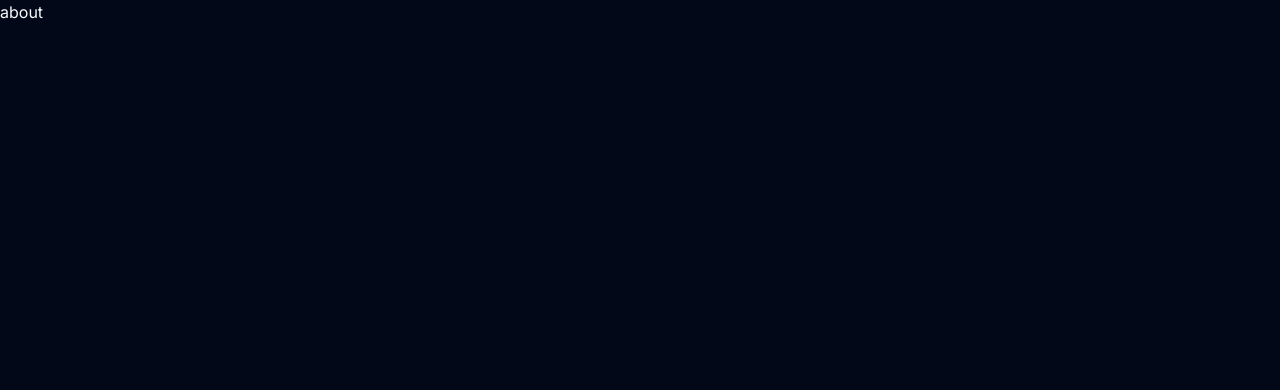
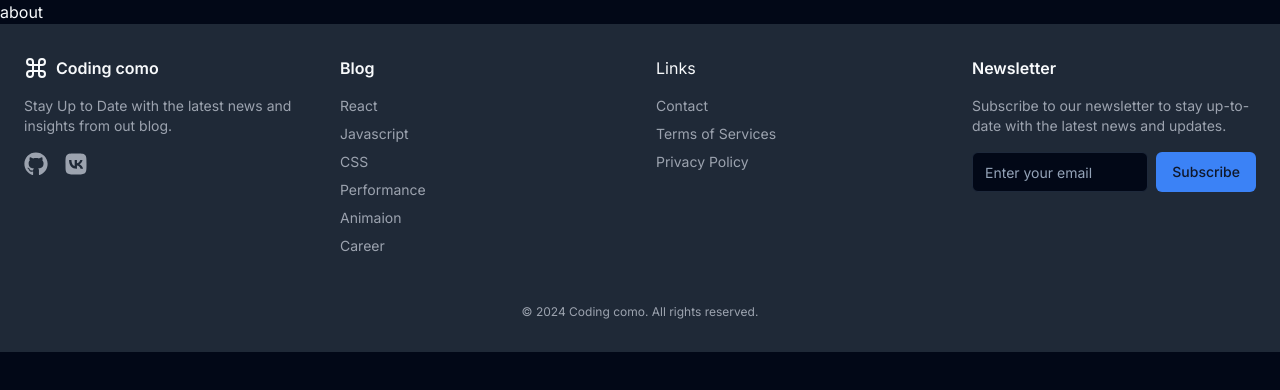
Before and after one commit to AlexeyYakovec/next-blog, a Next.js app: page /about in a window 1280 px wide. Shown: the top 390 px of the page. Built offline with nearby package versions, Linux system fonts and the light colour scheme.

Commit message:
Fixed various bugs in components and adding a few new components

```diff
--- a/app/globals.css
+++ b/app/globals.css
@@ -10,7 +10,7 @@
       --card-foreground: 222.2 84% 4.9%;
       --popover: 0 0% 100%;
       --popover-foreground: 222.2 84% 4.9%;
-      --primary: 222.2 47.4% 11.2%;
+      --primary: 221.2 83.2% 53.3%;
       --primary-foreground: 210 40% 98%;
       --secondary: 210 40% 96.1%;
       --secondary-foreground: 222.2 47.4% 11.2%;
@@ -22,7 +22,7 @@
       --destructive-foreground: 210 40% 98%;
       --border: 214.3 31.8% 91.4%;
       --input: 214.3 31.8% 91.4%;
-      --ring: 222.2 84% 4.9%;
+      --ring: 221.2 83.2% 53.3%;
       --radius: 0.5rem;
       --chart-1: 12 76% 61%;
       --chart-2: 173 58% 39%;
@@ -38,7 +38,7 @@
       --card-foreground: 210 40% 98%;
       --popover: 222.2 84% 4.9%;
       --popover-foreground: 210 40% 98%;
-      --primary: 210 40% 98%;
+      --primary: 217.2 91.2% 59.8%;
       --primary-foreground: 222.2 47.4% 11.2%;
       --secondary: 217.2 32.6% 17.5%;
       --secondary-foreground: 210 40% 98%;
@@ -50,7 +50,7 @@
       --destructive-foreground: 210 40% 98%;
       --border: 217.2 32.6% 17.5%;
       --input: 217.2 32.6% 17.5%;
-      --ring: 212.7 26.8% 83.9;
+      --ring: 224.3 76.3% 48%;
       --chart-1: 220 70% 50%;
       --chart-2: 160 60% 45%;
       --chart-3: 30 80% 55%;
--- a/app/layout.tsx
+++ b/app/layout.tsx
@@ -3,6 +3,7 @@
 import "./globals.css";
 import { ThemeProvider } from "next-themes";
 import { cn } from "@/lib/utils";
+import { Footer } from "@/components/shared";
 
 const inter = Inter({ subsets: ["latin"] });
 
@@ -31,6 +32,7 @@
                disableTransitionOnChange
             >
                {children}
+               <Footer />
             </ThemeProvider>
          </body>
       </html>
--- /dev/null
+++ b/components/shared/footer.tsx
@@ -0,0 +1,120 @@
+import { cn } from "@/lib/utils";
+import React from "react";
+import { Button, Icons, Input } from "../ui";
+import Link from "next/link";
+import { POSTS } from "@/lib/constants";
+
+interface Props {
+   className?: string;
+}
+
+export const Footer: React.FC<Props> = ({ className }) => {
+   return (
+      <footer
+         className={cn("bg-gray-100 py-8 dark:bg-gray-800 mt-100", className)}
+      >
+         <div className="container mx-auto px-4 md:px-6">
+            <div className="grid grid-cols-1 gap-8 md:grid-cols-4">
+               <div className="space-y-4">
+                  <div className="flex items-center space-x-2">
+                     <Icons.logo className="h-6 w-6" />
+                     <span className="text-md font-semibold">Coding como</span>
+                  </div>
+                  <p className="text-gray-500 dark:text-gray-400 text-sm">
+                     Stay Up to Date with the latest news and insights from out
+                     blog.
+                  </p>
+                  <div className="flex space-x-4 ">
+                     <a
+                        href="https://github.com/AlexeyYakovec"
+                        target="_blank"
+                        aria-label="Github"
+                        className="flex items-center gap-2 text-gray-500 hover:text-gray-700 dark:text-gray-400 dark:hover:text-gray-300 transition-all"
+                     >
+                        <Icons.github className="h-6 w-6" />
+                     </a>
+                     <a
+                        href="https://vk.com/id615720527"
+                        target="_blank"
+                        aria-label="Github"
+                        className="flex items-center gap-2 text-gray-500 hover:text-gray-700 dark:text-gray-400 dark:hover:text-gray-300 transition-all"
+                     >
+                        <Icons.vkontakte className="h-6 w-6" />
+                     </a>
+                  </div>
+               </div>
+               <div className="space-y-4">
+                  <h3 className="text-md font-semibold">Blog</h3>
+                  <ul className="space-y-2 text-sm">
+                     {POSTS.map((post) => {
+                        return (
+                           <li key={post.title}>
+                              <Link
+                                 href={post.href}
+                                 className="text-gray-500 hover:text-gray-700 dark:text-gray-400 dark:hover:text-gray-300 transition-all"
+                              >
+                                 {post.title}
+                              </Link>
+                           </li>
+                        );
+                     })}
+                  </ul>
+               </div>
+
+               <div className="space-y-4">
+                  <h3>Links</h3>
+                  <ul className="space-y-2 text-sm">
+                     <li>
+                        <a
+                           href="mailto:alekseyyakovets@gmail.com"
+                           className="text-gray-500 hover:text-gray-700 dark:text-gray-400 dark:hover:text-gray-300 transition-all"
+                        >
+                           Contact
+                        </a>
+                     </li>
+                     <li>
+                        <Link
+                           href={"/terms-of-services"}
+                           className="text-gray-500 hover:text-gray-700 dark:text-gray-400 dark:hover:text-gray-300 transition-all"
+                        >
+                           Terms of Services
+                        </Link>
+                     </li>
+                     <li>
+                        <Link
+                           href={"/privacy-policy"}
+                           className="text-gray-500 hover:text-gray-700 dark:text-gray-400 dark:hover:text-gray-300 transition-all"
+                        >
+                           Privacy Policy
+                        </Link>
+                     </li>
+                  </ul>
+               </div>
+
+               <div className="space-y-4">
+                  <h3 className="text-md font-semibold">Newsletter</h3>
+                  <p className="text-gray-500 dark:text-gray-400 text-sm">
+                     Subscribe to our newsletter to stay up-to-date with the
+                     latest news and updates.
+                  </p>
+
+                  <form>
+                     <div className="flex space-x-2">
+                        <Input
+                           type="email"
+                           placeholder="Enter your email"
+                           className="flex-1"
+                        />
+                        <Button>Subscribe</Button>
+                     </div>
+                  </form>
+               </div>
+            </div>
+
+            <div className="mt-8 border-gray-200 pt-4 text-center text-xs text-gray-500 dark:border-gray-700 dark:text-gray-400">
+               &copy; 2024 Coding como. All rights reserved.
+            </div>
+         </div>
+      </footer>
+   );
+};
--- a/components/shared/index.ts
+++ b/components/shared/index.ts
@@ -1,3 +1,4 @@
 export { LatestPosts } from "./latest-posts";
 export { TopCategories } from "./top-categories";
 export { PopularPosts } from "./popular-posts";
+export { Footer } from "./footer";
--- a/components/shared/top-categories.tsx
+++ b/components/shared/top-categories.tsx
@@ -1,8 +1,9 @@
 import { cn } from "@/lib/utils";
 import React from "react";
-import { categories } from "@/lib/placeholder-data";
+
 import { Button } from "../ui";
 import Link from "next/link";
+import { POSTS } from "@/lib/constants";
 
 interface Props {
    className?: string;
@@ -16,15 +17,15 @@
             className
          )}
       >
-         {categories.map((category) => {
+         {POSTS.map((post) => {
             return (
                <Button
-                  key={category}
+                  key={post.title}
                   variant={"secondary"}
                   className="hover:scale-105 transition-all"
                   asChild
                >
-                  <Link href={`/blog/${category}`}>{category}</Link>
+                  <Link href={post.href}>{post.title}</Link>
                </Button>
             );
          })}
--- a/components/ui/index.ts
+++ b/components/ui/index.ts
@@ -5,3 +5,4 @@
 export { ModeToggle } from "./mode-toggle";
 export { MainNav } from "./nav-menu";
 export { Title } from "./title";
+export { Input } from "./input";
--- /dev/null
+++ b/components/ui/input.tsx
@@ -0,0 +1,25 @@
+import * as React from "react"
+
+import { cn } from "@/lib/utils"
+
+export interface InputProps
+  extends React.InputHTMLAttributes<HTMLInputElement> {}
+
+const Input = React.forwardRef<HTMLInputElement, InputProps>(
+  ({ className, type, ...props }, ref) => {
+    return (
+      <input
+        type={type}
+        className={cn(
+          "flex h-10 w-full rounded-md border border-input bg-background px-3 py-2 text-sm ring-offset-background file:border-0 file:bg-transparent file:text-sm file:font-medium placeholder:text-muted-foreground focus-visible:outline-none focus-visible:ring-2 focus-visible:ring-ring focus-visible:ring-offset-2 disabled:cursor-not-allowed disabled:opacity-50",
+          className
+        )}
+        ref={ref}
+        {...props}
+      />
+    )
+  }
+)
+Input.displayName = "Input"
+
+export { Input }
--- a/components/ui/nav-menu.tsx
+++ b/components/ui/nav-menu.tsx
@@ -4,6 +4,7 @@
 import Link from "next/link";
 
 import { cn } from "@/lib/utils";
+import { POSTS } from "@/lib/constants";
 
 import {
    NavigationMenu,
@@ -16,26 +17,6 @@
 } from "@/components/ui/navigation-menu";
 import { Icons } from "./icons";
 import { ModeToggle } from "./mode-toggle";
-
-const posts: { title: string; href: string; description: string }[] = [
-   {
-      title: "React",
-      href: "/docs/blog/react",
-      description:
-         "Learn React.js and Next.js in a simple to understand articles",
-   },
-   {
-      title: "Performance",
-      href: "/docs/performance",
-      description: "How to make your next app Blazing fast",
-   },
-   {
-      title: "Career",
-      href: "/docs/blog/career",
-      description:
-         "A popup that displays information related to an element when the element",
-   },
-];
 
 export function MainNav() {
    return (
@@ -57,7 +38,7 @@
                   <NavigationMenuTrigger>Posts</NavigationMenuTrigger>
                   <NavigationMenuContent>
                      <ul className="grid w-[400px] gap-3 p-4 md:w-[500px] md:grid-cols-2 lg:w-[600px]">
-                        {posts.map((component) => (
+                        {POSTS.map((component) => (
                            <ListItem
                               key={component.title}
                               title={component.title}
--- /dev/null
+++ b/lib/constants.ts
@@ -0,0 +1,35 @@
+export const POSTS: { title: string; href: string; description: string }[] = [
+   {
+      title: "React",
+      href: "/blog/react",
+      description:
+         "Learn React.js and Next.js in a simple to understand articles",
+   },
+   {
+      title: "Javascript",
+      href: "/blog/javascript",
+      description: "Learn what are new in the javascript world",
+   },
+   {
+      title: "CSS",
+      href: "/blog/css",
+      description: "Everything about CSS and the new features.",
+   },
+   {
+      title: "Performance",
+      href: "/blog/performance",
+      description: "How to make your next app Blazing fast",
+   },
+   {
+      title: "Animaion",
+      href: "/blog/animations",
+      description:
+         "Everything you need to know about animations. We are going to learn about animation library like framer motion, GSAP and many more.",
+   },
+   {
+      title: "Career",
+      href: "/blog/career",
+      description:
+         "A popup that displays information related to an element when the element receives keyboard focus or the mouse hovers over it.",
+   },
+];
--- a/package.json
+++ b/package.json
@@ -20,6 +20,7 @@
     "next-themes": "^0.3.0",
     "react": "^18",
     "react-dom": "^18",
+    "react-icons": "^5.3.0",
     "tailwind-merge": "^2.5.2",
     "tailwindcss-animate": "^1.0.7"
   },
```
Also changed, not shown: components/ui/icons.tsx (+12 -1 lines), 2 other files (tests, documents, lock files or other folders).
